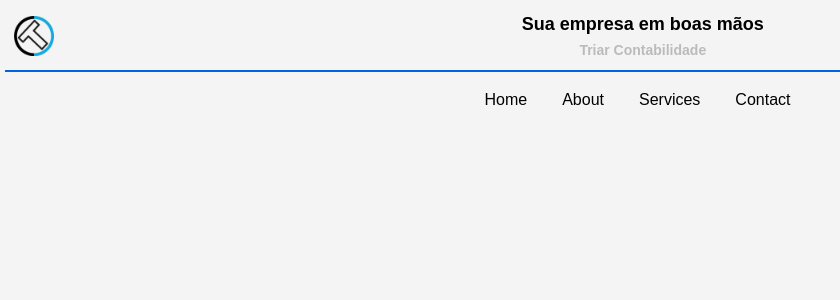
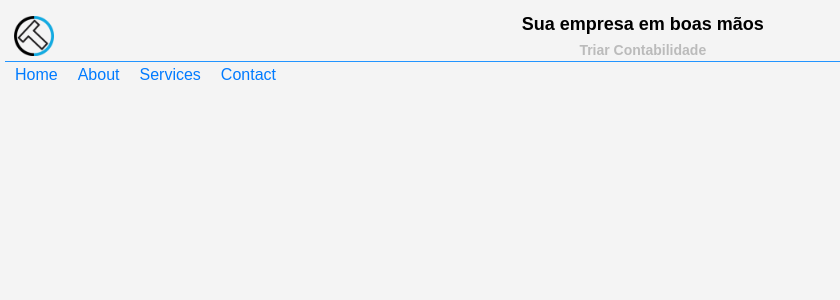
Before and after one commit to joaocruz1/triar_main, a React (Vite) app: page / in a window 1280 px wide. Shown: the top 300 px of the page, without its empty margins (0-840 px from the left). Built offline with nearby package versions, Linux system fonts and the light colour scheme.

Commit message:
commit03

```diff
--- a/src/styles/navbar.css
+++ b/src/styles/navbar.css
@@ -1,45 +1,24 @@
 .navbar {
   display: flex;
-    justify-content: center;
-    background-color:  #f4f4f4;
-    border-top: 2px solid #0063e4;
-    margin: 0; /* Zera todas as margens */
-    margin-top: 9px; /* Define a margem superior */
-    padding: 10px; /* Mantém o padding interno como desejado */
-    box-sizing: border-box; /* Inclui o padding no cálculo da largura total */
-    width: 100%; /* Define a largura do navbar como 100% da largura do contêiner pai */
-    position: relative; /* Garante que o navbar fique dentro da área visível */
-    left: 0; /* Garante que o navbar esteja alinhado à esquerda */
-    right: 0; /* Garante que o navbar esteja alinhado à direita */
-    overflow-x: hidden; /* Remove possíveis barras de rolagem horizontais */
+  justify-content: space-between;
+  border-top: 1px solid #2294ff;
+  /* ... outras propriedades */
 }
 
 .navbar-menu {
+  display: flex;
   list-style: none;
-    display: flex;
-    justify-content: center;
   margin: 0;
   padding: 0;
 }
 
 .navbar-item {
-    margin: 0 10px 5px 5px;
+  margin: 0 10px;
 }
 
-  .navbar-item a {
-
-    text-decoration: none; /* Remove o sublinhado padrão */
-    color: #000000; /* Cor do texto do link */
-    font-size: 16px; /* Tamanho da fonte do link */
-    padding: 5px 10px; /* Espaçamento interno */
-    display: inline-block; /* Necessário para o transform funcionar corretamente */
-    transition: transform 0.3s ease; /* Transição suave para a transformação */
-
-
+/* Media query para telas menores */
+@media (max-width: 768px) {
+  .navbar-menu {
+    flex-direction: column; /* Empilha os itens do navbar */
   }
-
-  .navbar-item a:hover {
-
-    transform: scale(1.1); /* Aumenta o tamanho do link em 20% */
-    color: #0063e4;
 }
```
Lines whose indentation alone changed are shown as unchanged.
